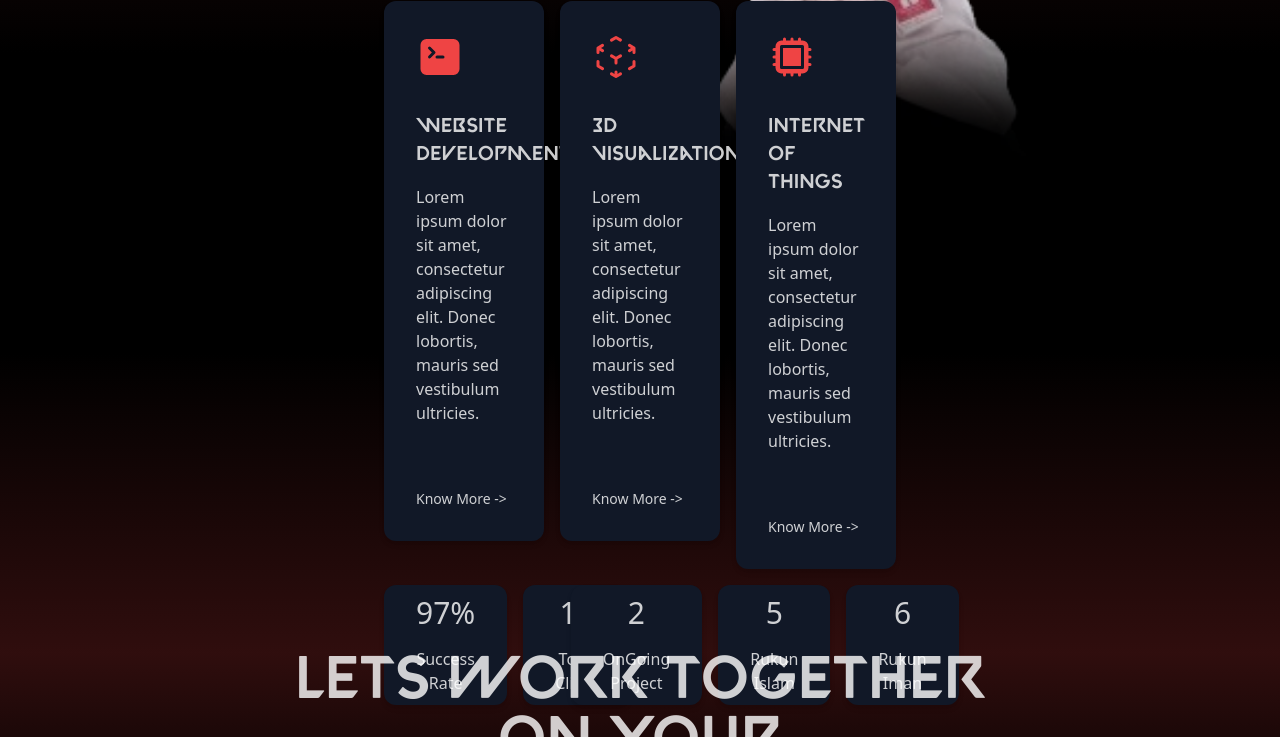
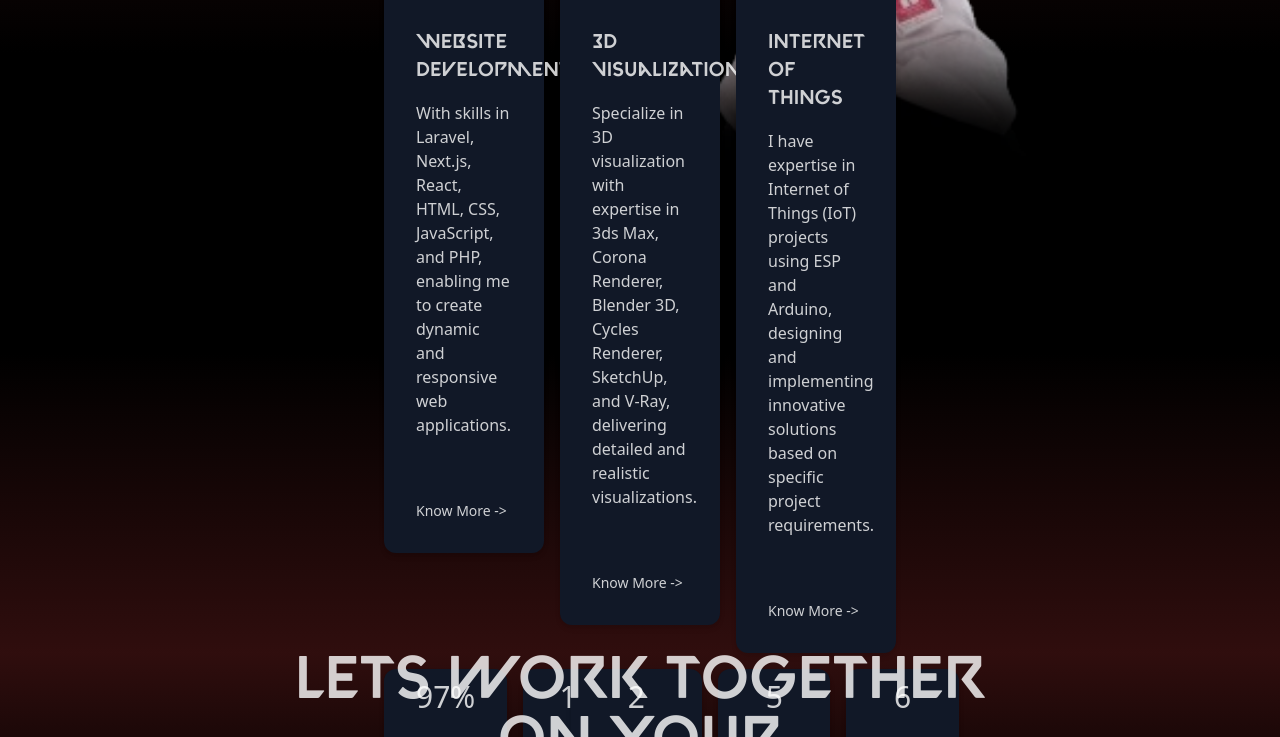
Before and after one commit to fhanyuh/BasicFrontend, a plain HTML site: page index.html in a window 1280 px wide. Shown: the part 747-1484 px from the top of the page. Drawn offline with nearby package versions, Linux system fonts and the light colour scheme.

Commit message:
Final Commit

```diff
--- a/index.html
+++ b/index.html
@@ -213,14 +213,16 @@
 								Development
 							</h2>
 							<p>
-								Lorem ipsum
-								dolor sit amet,
-								consectetur
-								adipiscing elit.
-								Donec lobortis,
-								mauris sed
-								vestibulum
-								ultricies.
+								With skills in
+								Laravel,
+								Next.js, React,
+								HTML, CSS,
+								JavaScript, and
+								PHP, enabling me
+								to create
+								dynamic and
+								responsive web
+								applications.
 							</p>
 							<p
 								class="mt-12 text-sm active">
@@ -249,14 +251,19 @@
 								3D Visualization
 							</h2>
 							<p>
-								Lorem ipsum
-								dolor sit amet,
-								consectetur
-								adipiscing elit.
-								Donec lobortis,
-								mauris sed
-								vestibulum
-								ultricies.
+								Specialize in 3D
+								visualization
+								with expertise
+								in 3ds Max,
+								Corona Renderer,
+								Blender 3D,
+								Cycles Renderer,
+								SketchUp, and
+								V-Ray,
+								delivering
+								detailed and
+								realistic
+								visualizations.
 							</p>
 							<p
 								class="mt-12 text-sm active">
@@ -288,14 +295,18 @@
 								Things
 							</h2>
 							<p>
-								Lorem ipsum
-								dolor sit amet,
-								consectetur
-								adipiscing elit.
-								Donec lobortis,
-								mauris sed
-								vestibulum
-								ultricies.
+								I have expertise
+								in Internet of
+								Things (IoT)
+								projects using
+								ESP and Arduino,
+								designing and
+								implementing
+								innovative
+								solutions based
+								on specific
+								project
+								requirements.
 							</p>
 							<p
 								class="mt-12 text-sm active">
@@ -381,14 +392,16 @@
 								Development
 							</h2>
 							<p>
-								Lorem ipsum
-								dolor sit amet,
-								consectetur
-								adipiscing elit.
-								Donec lobortis,
-								mauris sed
-								vestibulum
-								ultricies.
+								With skills in
+								Laravel,
+								Next.js, React,
+								HTML, CSS,
+								JavaScript, and
+								PHP, enabling me
+								to create
+								dynamic and
+								responsive web
+								applications.
 							</p>
 							<p
 								class="mt-12 text-sm active">
@@ -417,14 +430,19 @@
 								3D Visualization
 							</h2>
 							<p>
-								Lorem ipsum
-								dolor sit amet,
-								consectetur
-								adipiscing elit.
-								Donec lobortis,
-								mauris sed
-								vestibulum
-								ultricies.
+								Specialize in 3D
+								visualization
+								with expertise
+								in 3ds Max,
+								Corona Renderer,
+								Blender 3D,
+								Cycles Renderer,
+								SketchUp, and
+								V-Ray,
+								delivering
+								detailed and
+								realistic
+								visualizations.
 							</p>
 							<p
 								class="mt-12 text-sm active">
@@ -456,14 +474,18 @@
 								Things
 							</h2>
 							<p>
-								Lorem ipsum
-								dolor sit amet,
-								consectetur
-								adipiscing elit.
-								Donec lobortis,
-								mauris sed
-								vestibulum
-								ultricies.
+								I have expertise
+								in Internet of
+								Things (IoT)
+								projects using
+								ESP and Arduino,
+								designing and
+								implementing
+								innovative
+								solutions based
+								on specific
+								project
+								requirements.
 							</p>
 							<p
 								class="mt-12 text-sm active">
```
